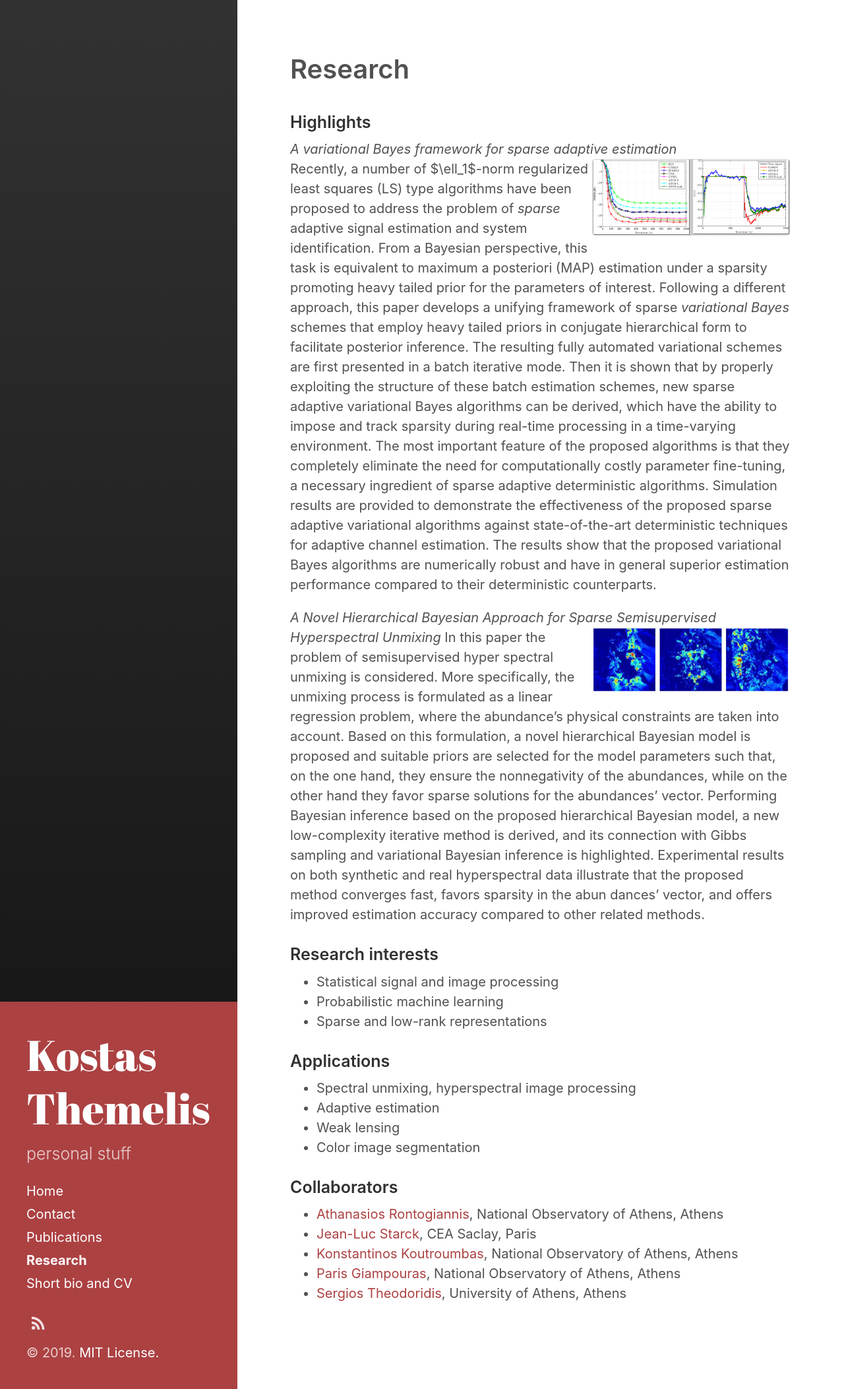
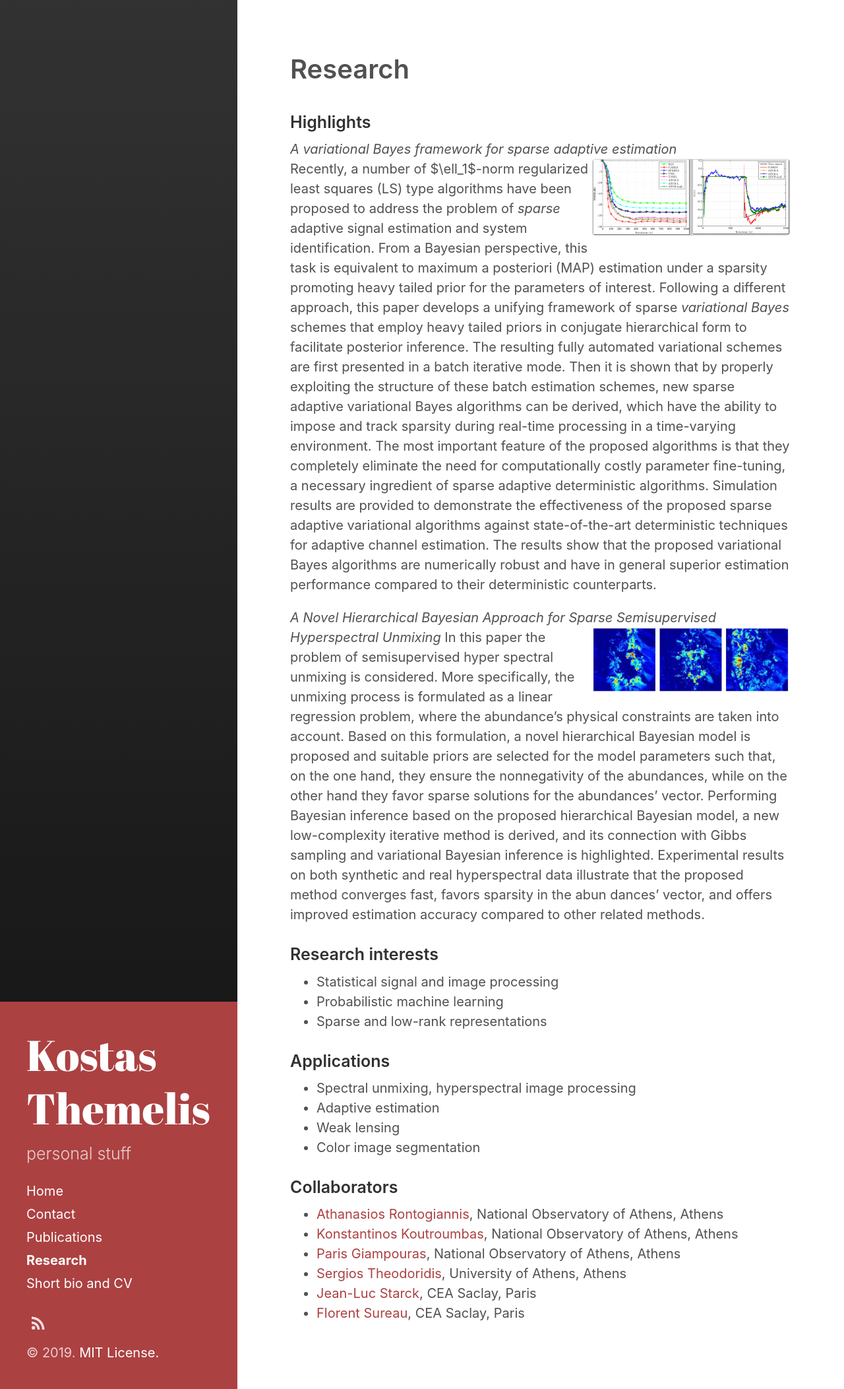
Before and after one commit to themelis/themelis.github.io, a Jekyll site: the page built from research.md, in a window 1280 px wide. Shown: the whole page at 66% size. Built offline with Jekyll 4.4.1, drawn with Linux system fonts in a browser that asks for light colours.

Commit message:
update collaborators

```diff
--- a/research.md
+++ b/research.md
@@ -32,7 +32,8 @@ In this paper the problem of semisupervised hyper spectral unmixing is considere
 ### Collaborators
 
  * [Athanasios Rontogiannis](http://members.noa.gr/tronto/), National Observatory of Athens, Athens
- * [Jean-Luc Starck](http://jstarck.cosmostat.org/), CEA Saclay, Paris
  * [Konstantinos Koutroumbas](http://members.noa.gr/koutroum/), National Observatory of Athens, Athens
  * [Paris Giampouras](https://sites.google.com/view/parisg), National Observatory of Athens, Athens
  * [Sergios Theodoridis](http://cgi.di.uoa.gr/~stheodor/), University of Athens, Athens
+ * [Jean-Luc Starck](http://jstarck.cosmostat.org/), CEA Saclay, Paris
+ * [Florent Sureau](http://www.cosmostat.org/people/fsureau), CEA Saclay, Paris
```
